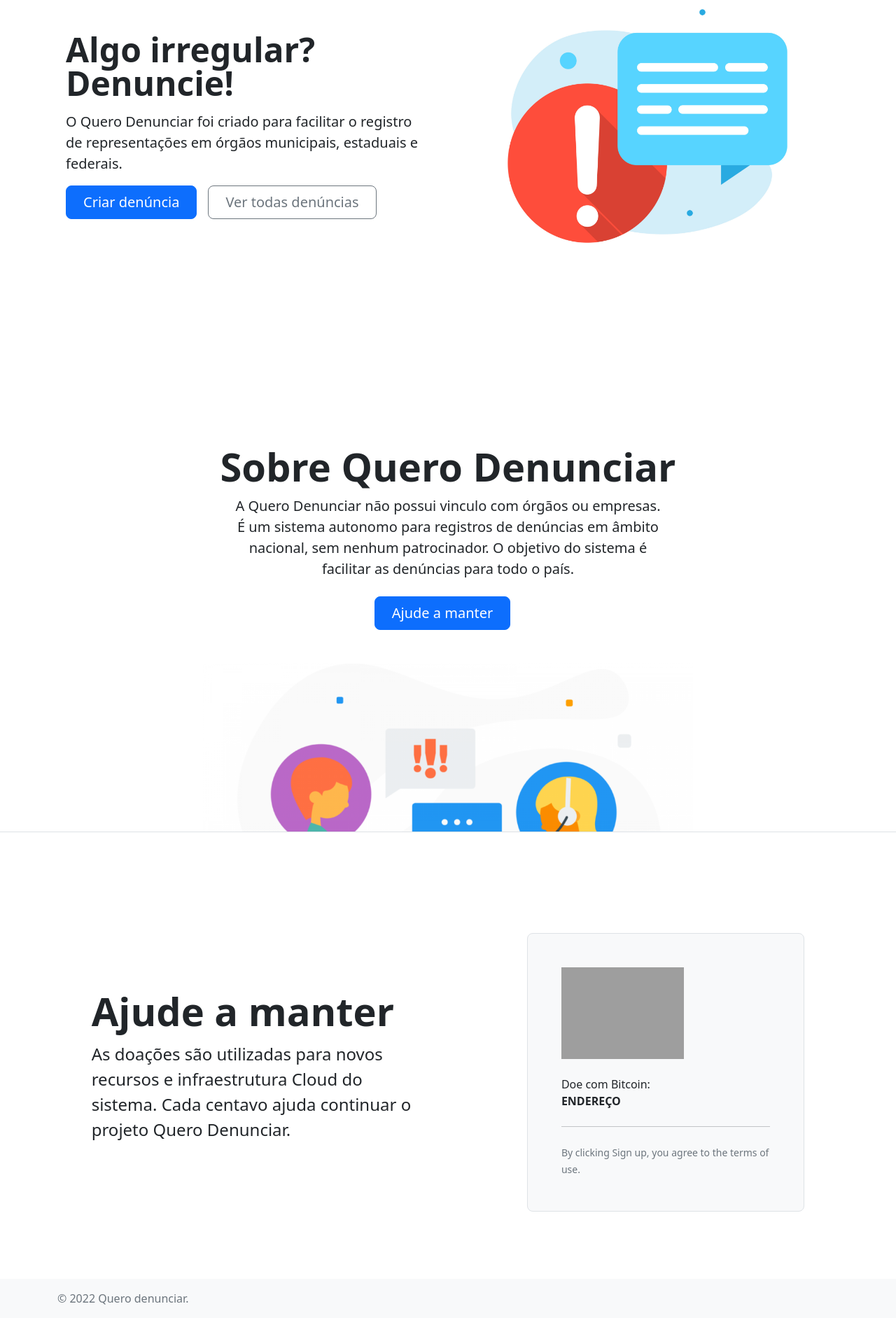
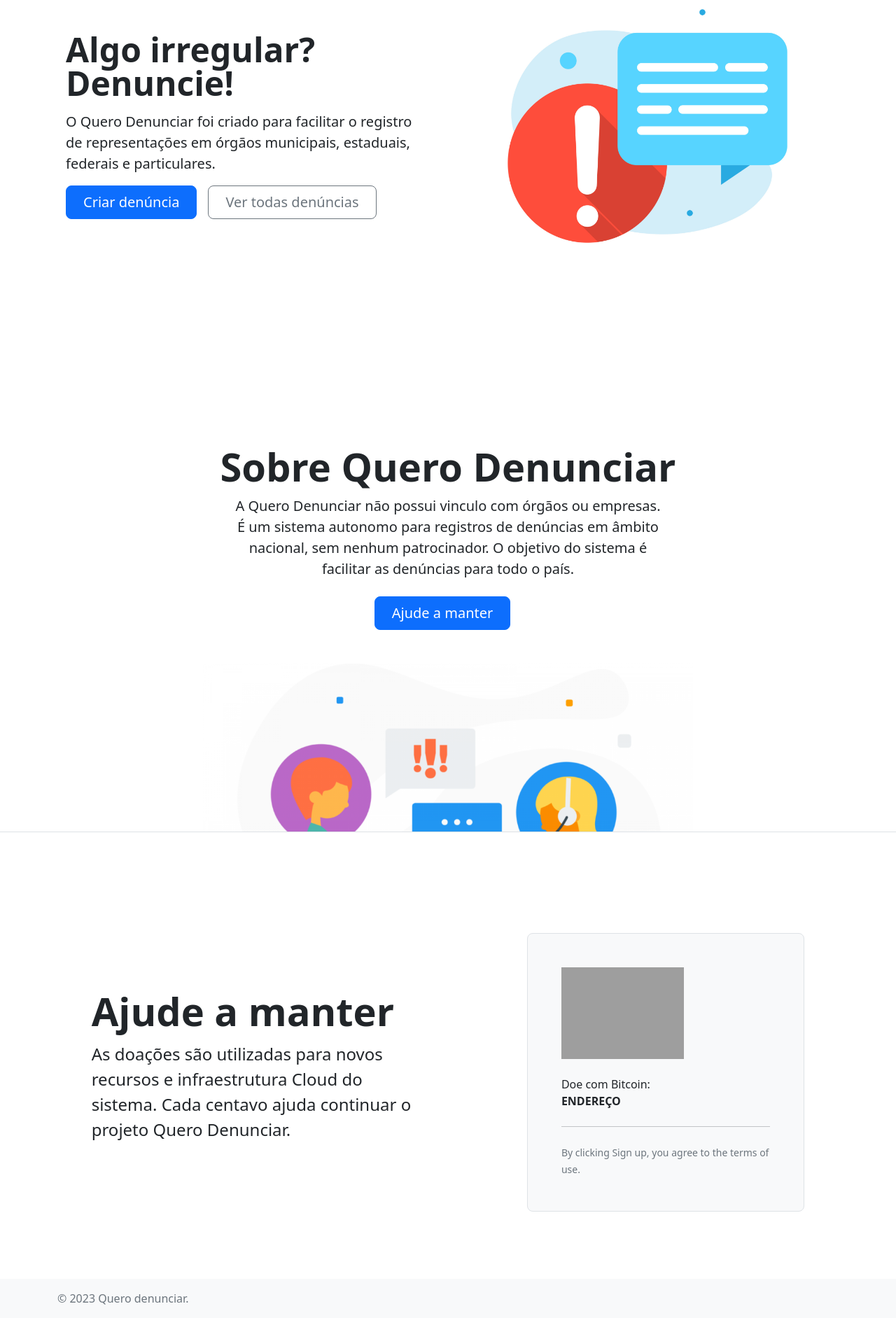
Before and after one commit to gustavokennedy/querodenunciar, a PHP site: page / in a window 1280 px wide. Shown: the part 274-2157 px from the top of the page at 70% size. Run offline with PHP 8.4, Linux system fonts and the light colour scheme; grey boxes are pictures that could not be loaded.

Commit message:
Ajuste data rodape

```diff
--- a/index.php
+++ b/index.php
@@ -43,7 +43,7 @@
       </div>
       <div class="col-lg-6">
         <h1 class="display-5 fw-bold lh-1 mb-3">Algo irregular? Denuncie!</h1>
-        <p class="lead">O Quero Denunciar foi criado para facilitar o registro de representações em órgãos municipais, estaduais e federais.</p>
+        <p class="lead">O Quero Denunciar foi criado para facilitar o registro de representações em órgãos municipais, estaduais, federais e particulares.</p>
         <div class="d-grid gap-2 d-md-flex justify-content-md-start">
           <a href="nova-denuncia.php"><button  class="btn btn-primary btn-lg px-4 me-md-2">Criar denúncia</button></a>
           <a href="lista-denuncia.php"><button type="button" class="btn btn-outline-secondary btn-lg px-4">Ver todas denúncias</button></a>
@@ -93,7 +93,7 @@
 
 <footer class="footer mt-auto py-3 bg-light">
   <div class="container">
-    <span class="text-muted">© 2022 Quero denunciar.</span>
+    <span class="text-muted">© 2023 Quero denunciar.</span>
   </div>
 </footer>
 
--- a/lista-denuncia.php
+++ b/lista-denuncia.php
@@ -78,7 +78,7 @@
 
 <footer class="footer mt-auto py-3 bg-light">
   <div class="container">
-    <span class="text-muted">© 2022 Quero denunciar.</span>
+    <span class="text-muted">© 2023 Quero denunciar.</span>
   </div>
 </footer>
 
--- a/nova-denuncia.php
+++ b/nova-denuncia.php
@@ -4,7 +4,7 @@
 
     <meta name="viewport" content="width=device-width, initial-scale=1">
     <meta charset="utf-8">
-    <meta name="description" content="App público para denúncias municipais, estaduais e federais. Denuncie anonimanete! Simples e rápido!">
+    <meta name="description" content="App público para denúncias municipais, estaduais, federais e particulares. Denuncie anonimanete! Simples e rápido!">
 
     <title>Quero Denunciar v1.2</title>
     <link href="https://cdn.jsdelivr.net/npm/bootstrap@5.2.2/dist/css/bootstrap.min.css" rel="stylesheet" integrity="sha384-Zenh87qX5JnK2Jl0vWa8Ck2rdkQ2Bzep5IDxbcnCeuOxjzrPF/et3URy9Bv1WTRi" crossorigin="anonymous">
@@ -55,7 +55,7 @@
             <div class="mb-3">
                 <label for="testemunhas" class="form-label">Testemunhas*</label>
                 <input required type="text" class="form-control" id="testemunhas" name="testemunhas" aria-describedby="testemunhas">
-            </div>
+    </div>
             <div class="mb-3">
                 <label for="endereco" class="form-label">Endereço do fato*</label>
                 <input required type="text" class="form-control" id="endereco" name="endereco" aria-describedby="endereco">
@@ -75,7 +75,7 @@
 
 <footer class="footer mt-auto py-3 bg-light">
   <div class="container">
-    <span class="text-muted">© 2022 Quero denunciar.</span>
+    <span class="text-muted">© 2023 Quero denunciar.</span>
   </div>
 </footer>
 
```
